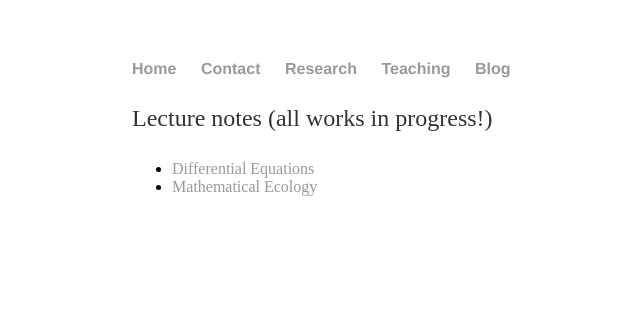
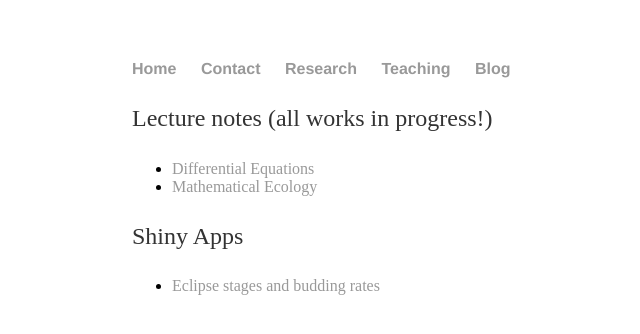
Before and after one commit to jameswatmough/jameswatmough.github.io, a Jekyll site: the page built from teaching/index.md, in a window 1280 px wide. Shown: the top 334 px of the page, without its empty margins (60-700 px from the left). Built offline with Jekyll 4.4.1, drawn with Linux system fonts in a browser that asks for light colours.

Commit message:
add shiny app link to teaching page

```diff
--- a/teaching/index.md
+++ b/teaching/index.md
@@ -9,3 +9,7 @@ Lecture notes (all works in progress!)
 
 + [Differential Equations](https://jameswatmough.github.io/DifferentialEquations)
 + [Mathematical Ecology](https://jameswatmough.github.io/IntroductoryMathematicalBiology)
+
+Shiny Apps
+
++ [Eclipse stages and budding rates](https://james-watmough.shinyapps.io/test/)
```
